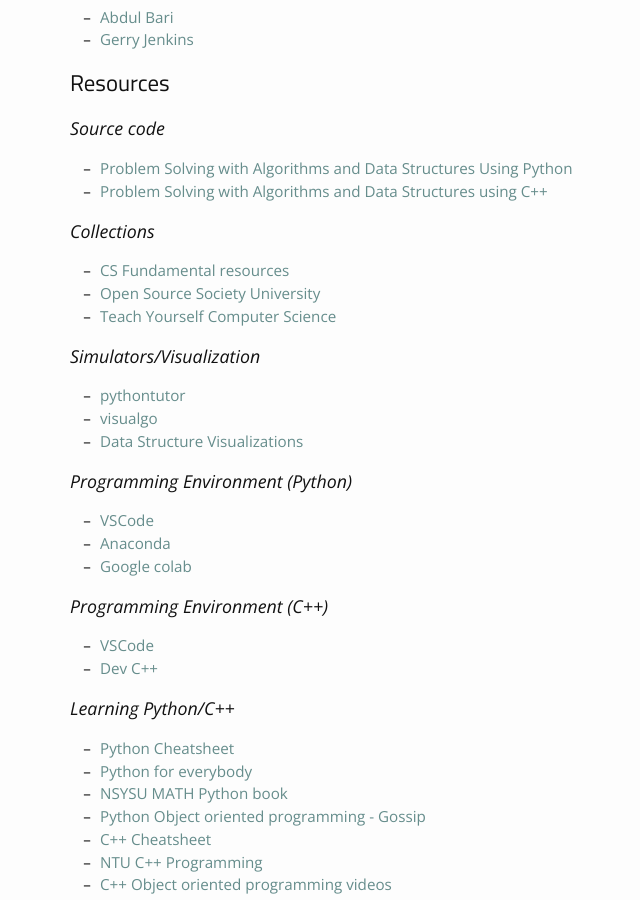
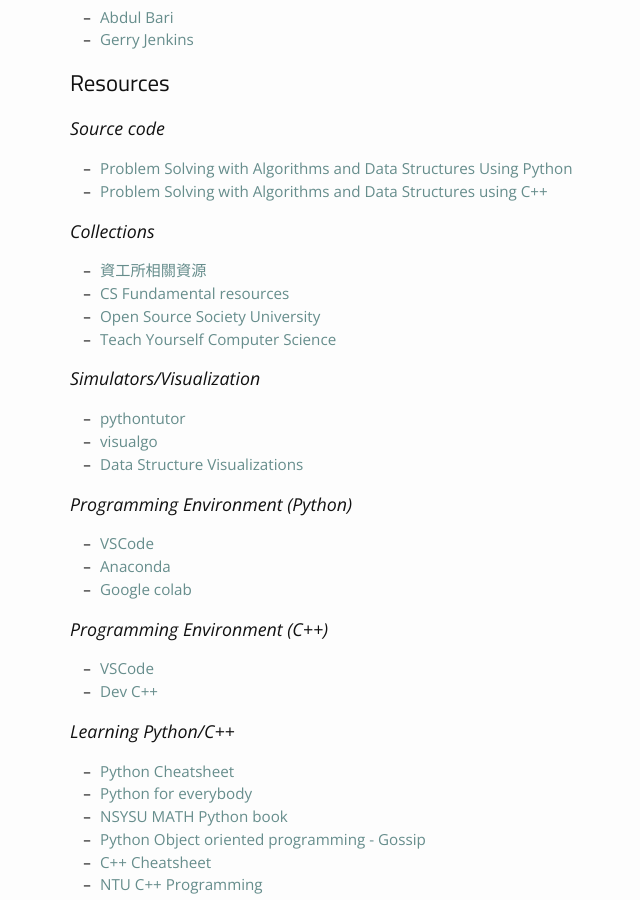
Before and after one commit to phonchi/nsysu-math208-2024, a Jekyll site: the page built from materials.md, in a window 1280 px wide and 900 px high, scrolled down 636 px. Shown: the whole window, without its empty margins (125-765 px from the left). Built offline with Jekyll 4.4.1, drawn with Linux system fonts in a browser that asks for light colours; nearby versions of some CDN libraries.

Commit message:
Update materials.md

```diff
--- a/materials.md
+++ b/materials.md
@@ -32,6 +32,7 @@ permalink: /materials/
 * [Problem Solving with Algorithms and Data Structures using C++](https://github.com/phonchi/pythonds3/tree/master/cppds)
 
 ### Collections
+* [資工所相關資源](https://eecsmt.com/cs-resource/)
 * [CS Fundamental resources](https://github.com/tagnja/resources-of-learning/blob/master/%23cs-foundations.md)
 * [Open Source Society University](https://github.com/ossu/computer-science)
 * [Teach Yourself Computer Science](https://teachyourselfcs.com/#algorithms)
```
